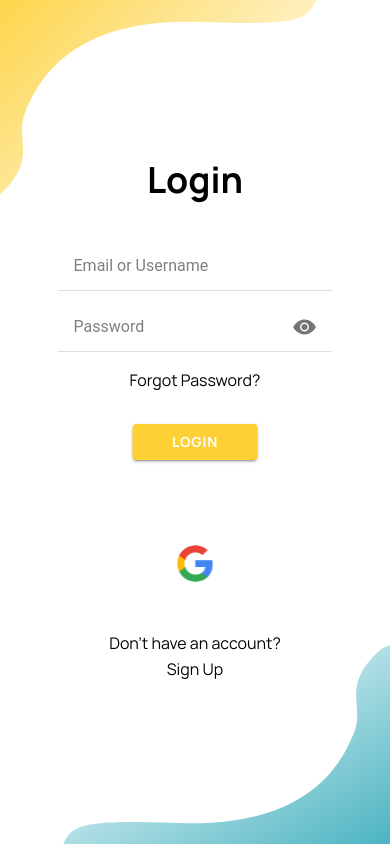
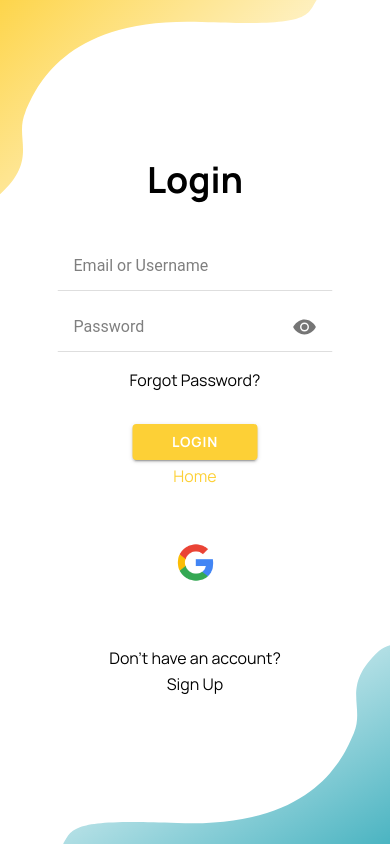
Before and after one commit to messiah-timescape/timescape, a React (Create React App) app: page /login in a window 390 px wide. Built offline with nearby package versions, Linux system fonts and the light colour scheme; what fireorm would draw is missing.

Commit message:
Trying to fix responsive problem

```diff
--- a/src/pages/login.tsx
+++ b/src/pages/login.tsx
@@ -90,6 +90,8 @@ const Login: React.FC = () => {
               Login
             </IonButton>
           </form>
+          <IonRouterLink href="/home">Home</IonRouterLink>
+          <div className="alt-login">
           <img id="googlePic" src={googleLogin} />
           <p>
             Don't have an account?
@@ -98,6 +100,7 @@ const Login: React.FC = () => {
               Sign Up
             </IonRouterLink>
           </p>
+          </div>
         </div>
       </IonContent>
     </IonPage>
--- a/src/styles/Login.scss
+++ b/src/styles/Login.scss
@@ -14,7 +14,6 @@
   .form-login {
     width: 275px;
     margin-top: 2em;
-    margin-bottom: 5em;
   }
 }
 
@@ -24,12 +23,11 @@
 
 .alt-login {
   width: 100%;
-  position: fixed;
-  bottom: -16em;
-  //       position: absolute;
-  //   bottom: -17em;
-  //   left: 50%;
-  //   transform: translate(-50%, 0%);
+  position: absolute;
+  bottom: -14em;
+  position: absolute;
+  left: 50%;
+  transform: translate(-50%, 0%);
 
   p {
     margin-top: 2em;
--- a/src/styles/Register.scss
+++ b/src/styles/Register.scss
@@ -14,7 +14,19 @@
     .form-register {
         width: 275px;
         margin-top: 2em;
-        margin-bottom: 6.5em;
+    }
+}
+
+.alt-register {
+    width: 100%;
+    position: absolute;
+    bottom: -10em;
+    position: absolute;
+    left: 50%;
+    transform: translate(-50%, 0%);
+
+    p {
+      margin-top: 2em;
     }
 }
 
```
